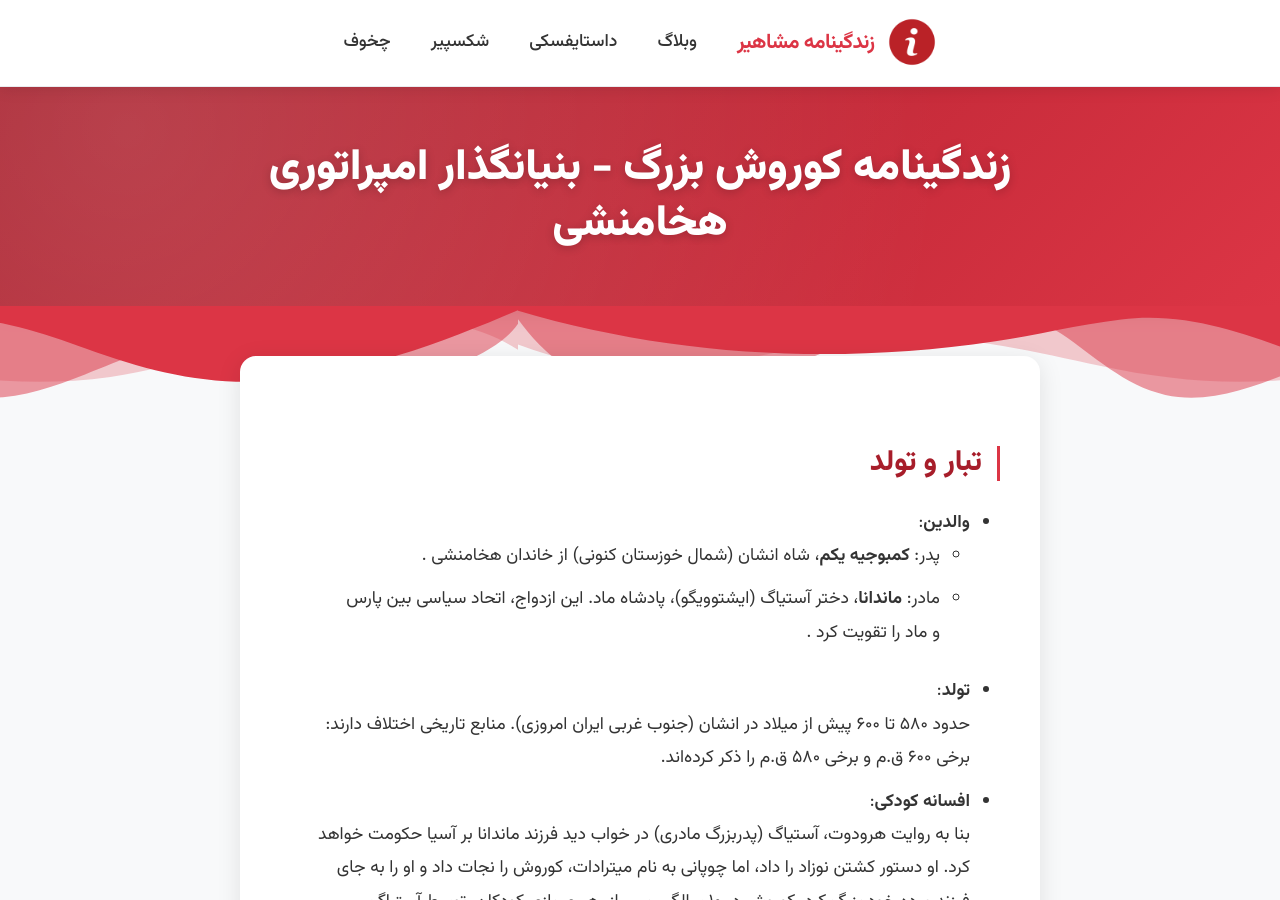
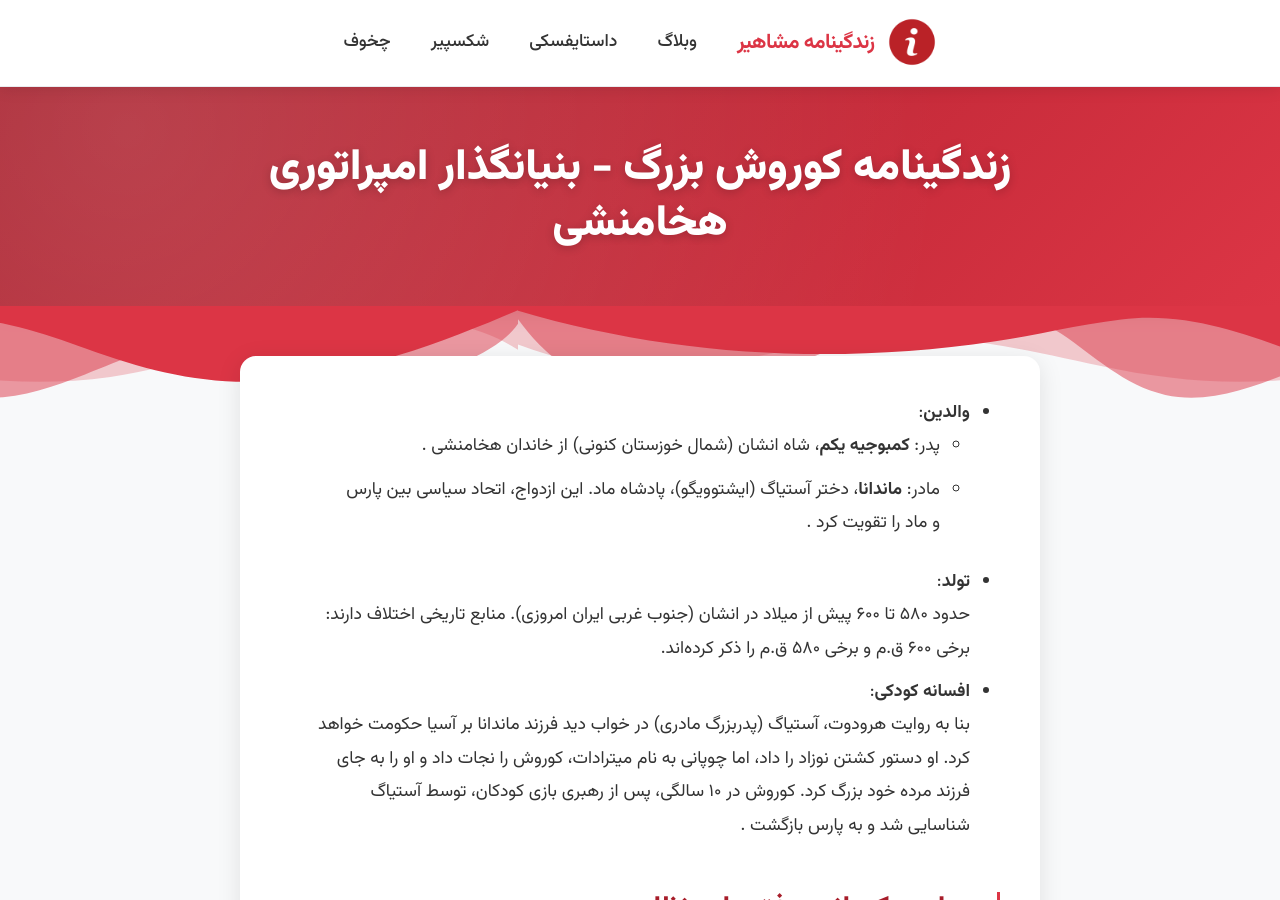
Before and after one commit to darkblog/darkblog.github.io, a Jekyll site: the page built from _posts/2025-6-28-2.md, in a window 1280 px wide and 900 px high. Built offline with Jekyll 4.4.1, drawn with Linux system fonts in a browser that asks for light colours.

Commit message:
Update 2025-6-28-2.md

```diff
--- a/_posts/2025-6-28-2.md
+++ b/_posts/2025-6-28-2.md
@@ -3,7 +3,6 @@ layout: post
 title: زندگینامه کوروش بزرگ - بنیانگذار امپراتوری هخامنشی
 ---
 
-## تبار و تولد
 - **والدین**:
   - پدر: **کمبوجیه یکم**، شاه انشان (شمال خوزستان کنونی) از خاندان هخامنشی .
   - مادر: **ماندانا**، دختر آستیاگ (ایشتوویگو)، پادشاه ماد. این ازدواج، اتحاد سیاسی بین پارس و ماد را تقویت کرد .
```
